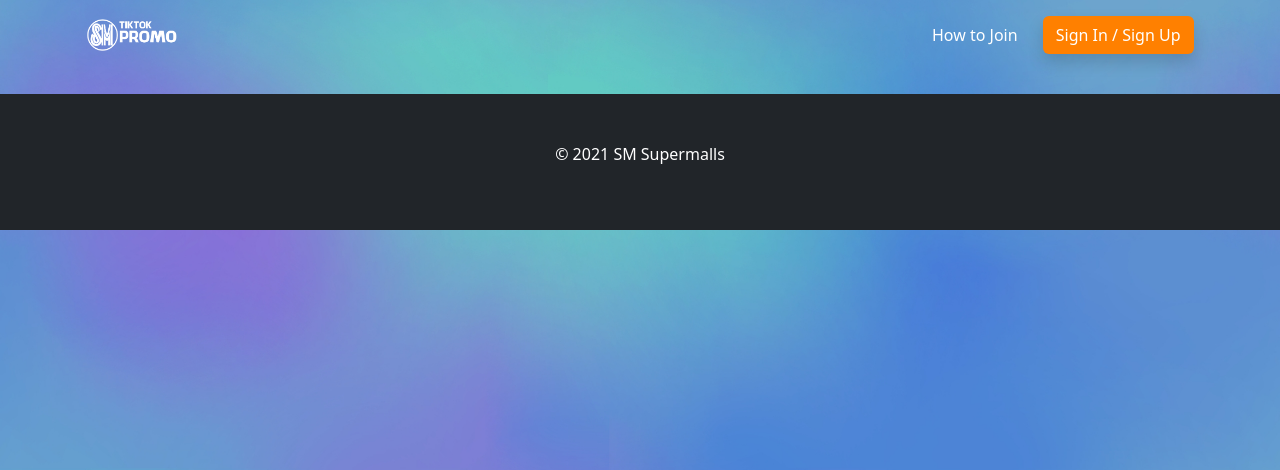
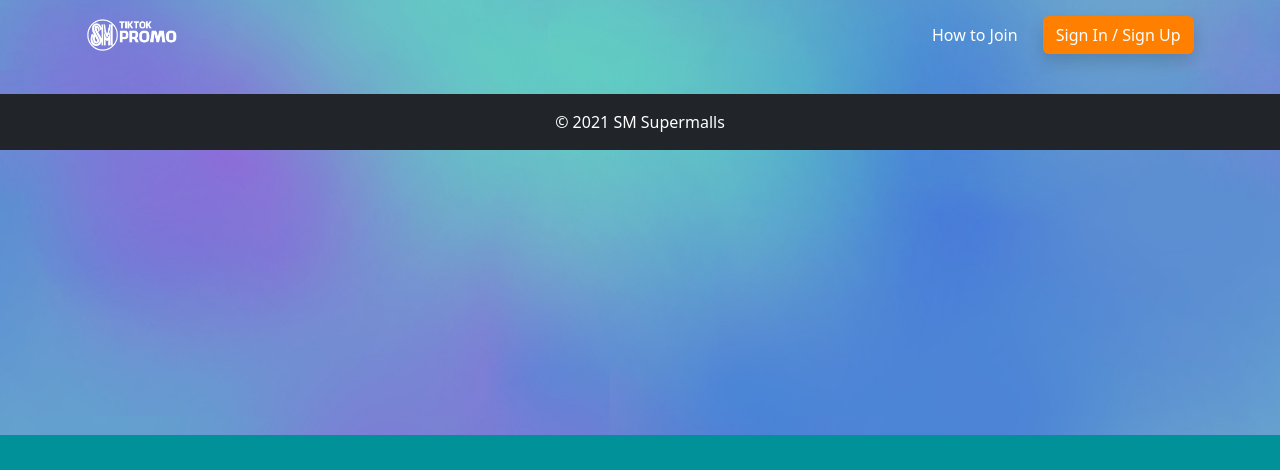
Before and after one commit to bluewaterbluesky/SM-tiktok-repo, a CodeIgniter 4 app: template app/Views/home.php in a window 1280 px wide. Shown: the top 470 px of the page. Run offline with PHP 8.4 and a stand-in for CodeIgniter, Linux system fonts and the light colour scheme; the template is opened without the code that fills it, so the values that code supplies are empty; some libraries are stand-ins or nearby versions.

Commit message:
Removed Spaces on Footer Bottom Margin

```diff
--- a/app/Views/fragments/home/footer.php
+++ b/app/Views/fragments/home/footer.php
@@ -1,5 +1,5 @@
-    <div class="d-flex flex-wrap justify-content-center align-items-center py-5 my-4 bg-dark">
+    <div class="d-flex flex-wrap justify-content-center align-items-center bg-dark">
         <div class="container">
-            <p class="text-white text-center">&copy; <?= date('Y') ?> SM Supermalls</p>
+            <p class="text-white text-center mt-3">&copy; <?= date('Y') ?> SM Supermalls</p>
         </div>
     </div>
```
